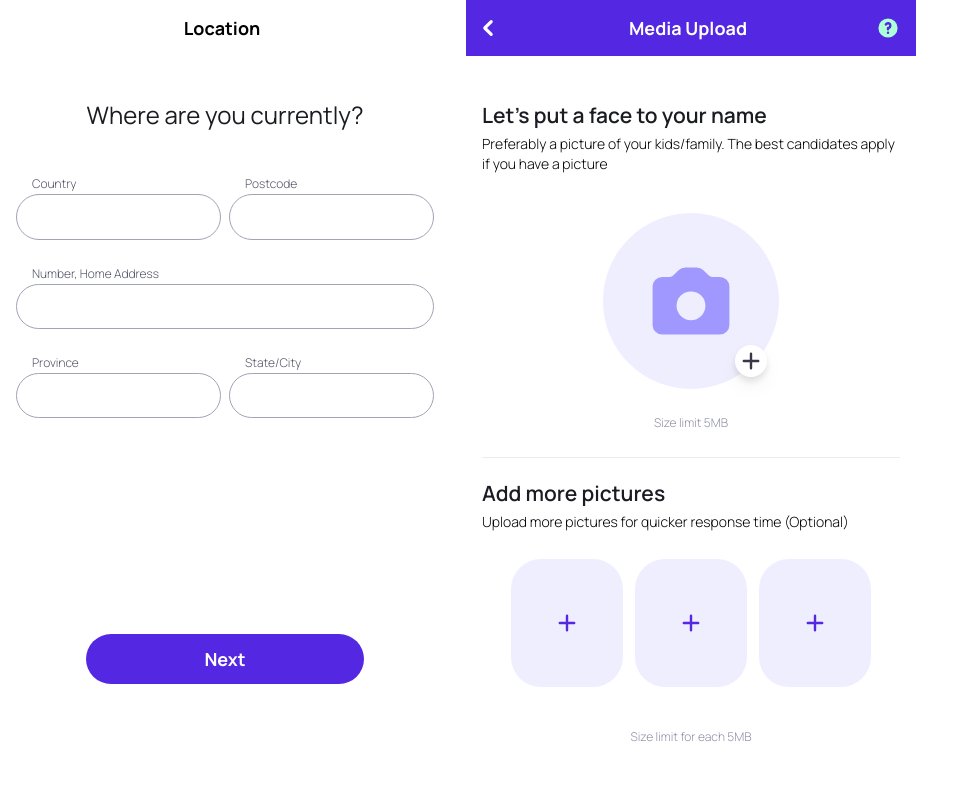
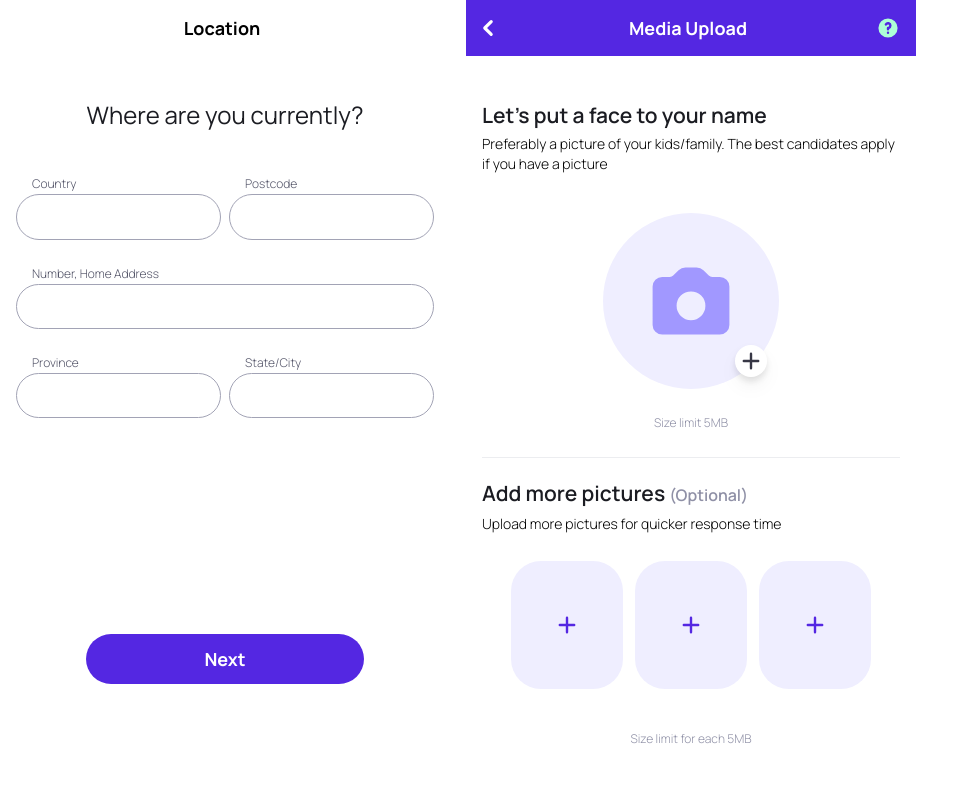
Before and after one commit to andres-codigo/nanny-nina, a Vue app: page /nanny-service-onboarding in a window 1280 px wide. Shown: the top 786 px of the page, without its empty margins (0-963 px from the left). Built offline with nearby package versions, Linux system fonts and the light colour scheme.

Commit message:
[components] slot added to title on MultiplePhotoUpload component to allow for html rendering

```diff
--- a/src/components/media/multiple-upload/MultiplePhotoUpload.vue
+++ b/src/components/media/multiple-upload/MultiplePhotoUpload.vue
@@ -1,5 +1,7 @@
 <template>
-	<h5 class="text-left text-header-five text-gray-900 font-semibold antialiased mb-2 ">{{ title }}</h5>
+	<h5 class="text-left text-header-five text-gray-900 font-semibold antialiased mb-2 ">
+		<slot name="title">{{ title }}</slot>
+	</h5>
 	<p class="text-sm font-light">{{ description }}</p>
 
 	<div class="mt-7">
--- a/src/pages/02-caregiver/nanny/01-onboarding/pages/01-set-up-steps/PreApplicationMediaUploadPhoto.vue
+++ b/src/pages/02-caregiver/nanny/01-onboarding/pages/01-set-up-steps/PreApplicationMediaUploadPhoto.vue
@@ -11,7 +11,9 @@
 
 					<hr class="border-1 border-gray-50 my-6" />
 
-					<MultiplePhotoUpload title="Add more pictures" description="Upload more pictures for quicker response time (Optional)" />
+					<MultiplePhotoUpload description="Upload more pictures for quicker response time">
+						<template #title>Add more pictures <span class="text-base text-gray-500">(Optional)</span></template>
+					</MultiplePhotoUpload>
 
 					<div class="flex flex-col justify-center items-center mt-10">
 						<ButtonDisabled text="Next" class="w-button-lg text-xl py-4" />
--- a/src/pages/02-caregiver/nanny/01-onboarding/pages/03-job-onboarding/MediaUploadPhoto.vue
+++ b/src/pages/02-caregiver/nanny/01-onboarding/pages/03-job-onboarding/MediaUploadPhoto.vue
@@ -14,7 +14,9 @@
 
 					<hr class="border-1 border-gray-50 my-6" />
 
-					<MultiplePhotoUpload title="Upload more pictures" description="Add more pictures of yourself/with kids for more invites" />
+					<MultiplePhotoUpload description="Add more pictures of yourself/with kids for more invites">
+						<template #title>Upload more pictures</template>
+					</MultiplePhotoUpload>
 
 					<div class="flex flex-col justify-center items-center mt-10">
 						<ButtonPrimary text="Next" class="w-button-lg text-xl py-4" />
--- a/src/pages/03-host/nanny/pages/MediaUploadPhoto02.vue
+++ b/src/pages/03-host/nanny/pages/MediaUploadPhoto02.vue
@@ -11,7 +11,9 @@
 
 					<hr class="border-1 border-gray-50 my-6" />
 
-					<MultiplePhotoUpload title="Upload more pictures" description="Add more pictures of yourself/with kids for more invites" />
+					<MultiplePhotoUpload description="Add more pictures of yourself/with kids for more invites">
+						<template #title>Upload more pictures</template>
+					</MultiplePhotoUpload>
 
 					<div class="mt-20">
 						<div class="my-6">
```
